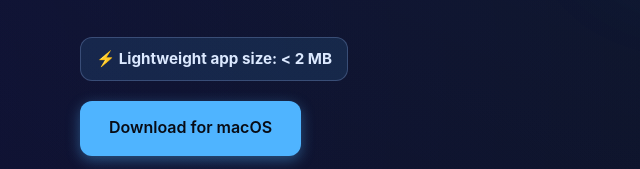
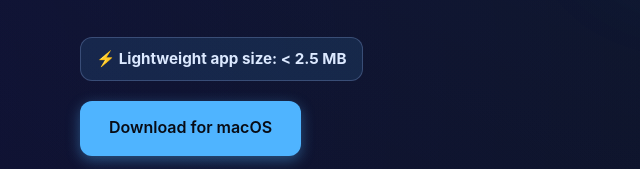
Before and after one commit to jamesmontemagno/tiny-clips-mac-website, a plain HTML site: page site/index.html in a window 1280 px wide. Shown: the part 779-948 px from the top of the page, 0-640 px from the left. Drawn offline with Linux system fonts and the light colour scheme.

Commit message:
Update index.html

```diff
--- a/site/index.html
+++ b/site/index.html
@@ -72,7 +72,7 @@
               <li>Auto-updates with Sparkle</li>
             </ul>
 
-            <p class="size-highlight">⚡ Lightweight app size: &lt; 2 MB</p>
+            <p class="size-highlight">⚡ Lightweight app size: &lt; 2.5 MB</p>
 
             <div class="cta-group" id="download">
               <a
```
